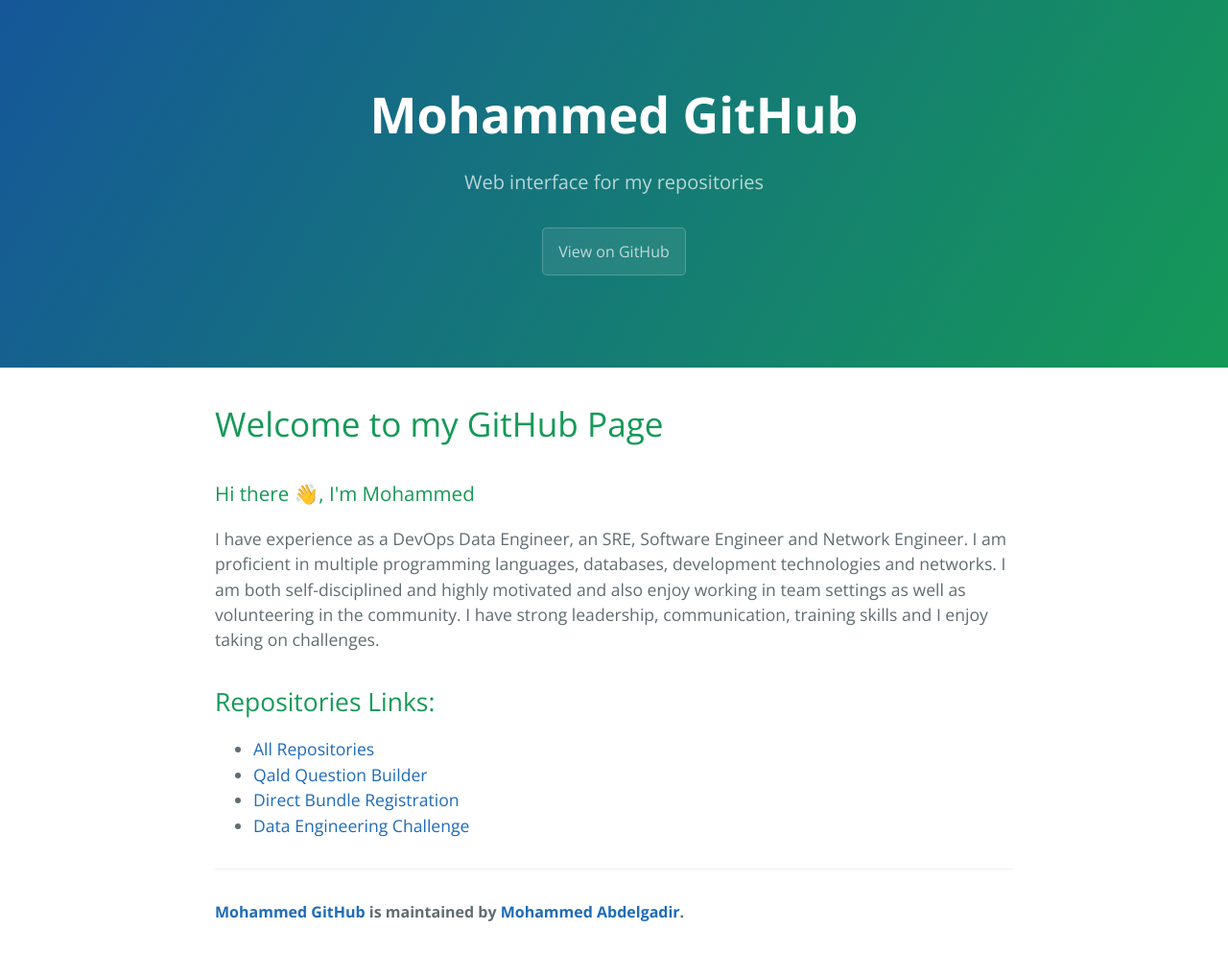
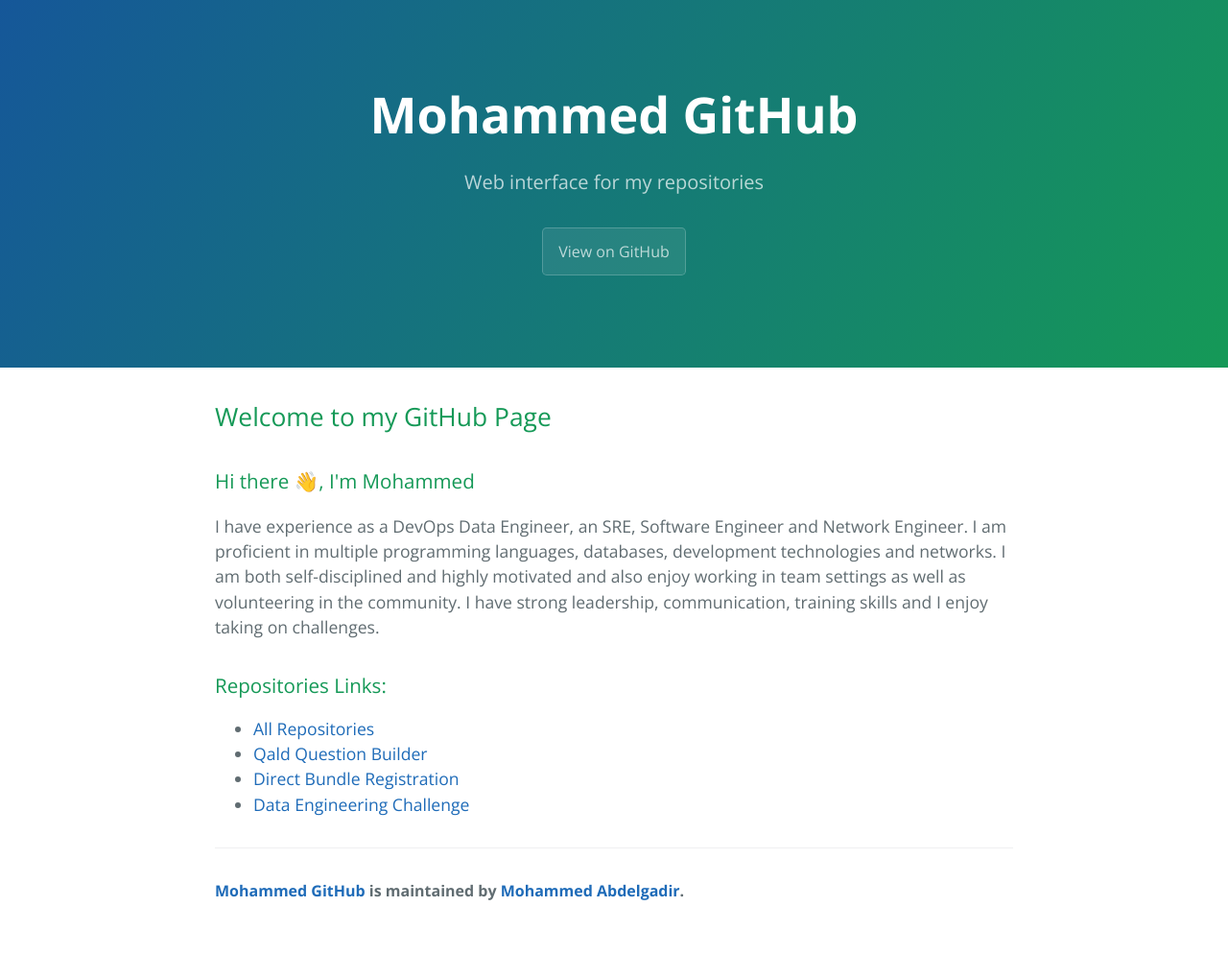
Before and after one commit to weekmo/weekmo.github.io, a Jekyll site: the page built from index.html, in a window 1280 px wide. Shown: the whole page at 96% size. Built offline with Jekyll 4.4.1, drawn with Linux system fonts in a browser that asks for light colours; the list of posts is cut into pages by our own code; after the commit the page ends 972 px from its top, so only the background shows below that.

Commit message:
add more details

```diff
--- a/index.html
+++ b/index.html
@@ -4,15 +4,14 @@
 ---
 
 <div id="home">
-  <h1>Welcome to my GitHub Page</h1>
+  <h2>Welcome to my GitHub Page</h2>
   <h3>Hi there 👋, I'm Mohammed</h3>
 	<p>I have experience as a DevOps Data Engineer, an SRE, Software Engineer and Network Engineer. I am proficient in multiple programming languages, databases, development technologies and networks. I am both self-disciplined and highly motivated and also enjoy working in team settings as well as volunteering in the community. I have strong leadership, communication, training skills and I enjoy taking on challenges.</p>
-	<h2>Repositories Links:</h2>
+	<h3>Repositories Links:</h3>
 	<ul>
 		<li><a href='https://github.com/weekmo'>All Repositories</a></li>
 		<li><a href='https://weekmo.github.io/qaldbuilder/'>Qald Question Builder</a></li>
 		<li><a href='https://weekmo.github.io/Tractography/'>Direct Bundle Registration</a></li>
 		<li><a href='https://weekmo.github.io/data_eng_challenge/'>Data Engineering Challenge</a></li>
-
 	</ul>
 </div>
```
